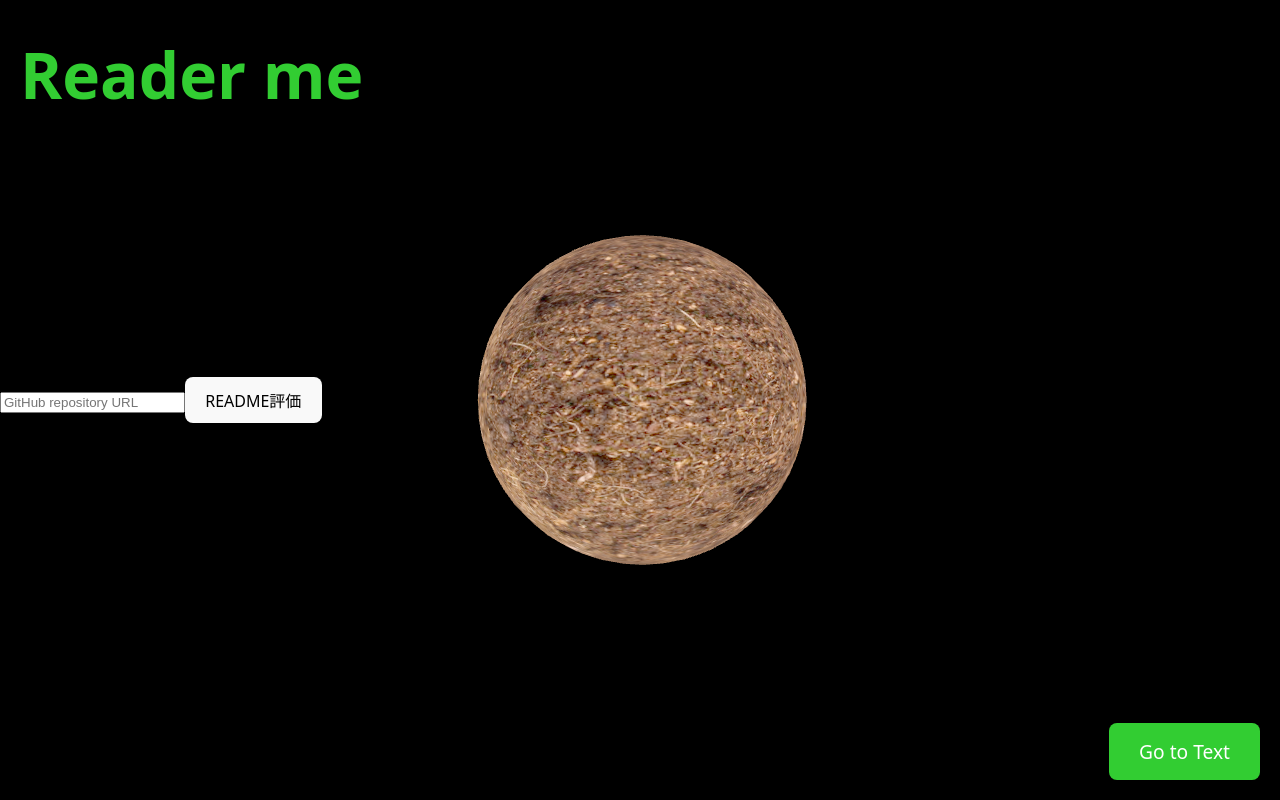
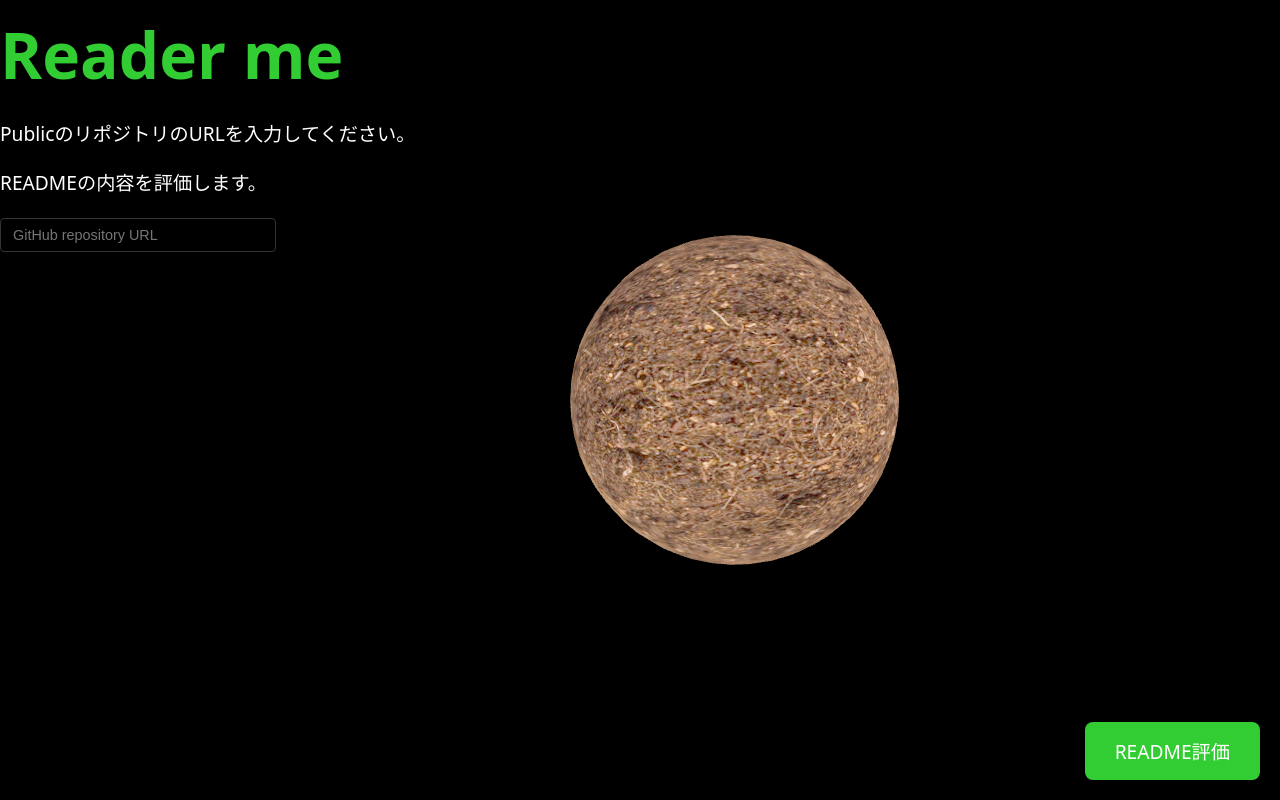
Before and after one commit to Yanai1005/Brakiocup2025-front, a React (Vite) app: page / in a window 1280 px wide. Built offline with nearby package versions, Linux system fonts and the light colour scheme.

Commit message:
home少し整え

```diff
--- a/src/pages/Home/home.css
+++ b/src/pages/Home/home.css
@@ -1,40 +1,91 @@
 .home-container {
-  display: flex;
-  flex-direction: column;
-  align-items: center;
+  position: relative;
+  width: 100%;
+  height: 100vh;
+  background-color: #000;
+  color: #fff;
+  overflow: hidden;
+}
+
+.app-title {
+  position: absolute;
+  top: 20px;
+  left: 20px;
+  z-index: 10;
+}
+
+.app-title h1 {
+  font-size: 3.5rem;
+  font-weight: bold;
+  color: #32cd32;
+  margin: 0;
 }
 
 .three-container {
   position: absolute;
-  right: 0;
-  top: 0;
-  width: 50%;
+  width: 100%;
   height: 100%;
+  display: flex;
+  justify-content: center;
+  align-items: center;
+  z-index: 0;
 }
 
-.app-name {
-  font-size: 4rem;
-  font-weight: bold;
-  color: #32cd32;
+.action-container {
   position: absolute;
-  top: 20px;
-  left: 20px;
+  bottom: 40px;
+  right: 40px;
+  width: auto;
+  z-index: 20;
 }
 
-.navigate-btn {
+.action-container form {
+  display: flex;
+  flex-direction: column;
+  align-items: flex-end;
+}
+
+.repo-input {
+  width: 250px;
+  padding: 8px 12px;
+  background-color: transparent;
+  border: 1px solid #333;
+  border-radius: 4px;
+  color: #fff;
+  font-size: 0.9rem;
+  margin-bottom: 10px;
+}
+
+.repo-input:focus {
+  outline: none;
+  border-color: #32cd32;
+}
+
+.readme-btn {
   background-color: #32cd32;
   color: white;
   border: none;
-  padding: 15px 30px;
-  font-size: 1.2rem;
-  border-radius: 8px;
-  position: fixed;
-  bottom: 20px;
-  right: 20px;
+  padding: 12px 20px;
+  font-size: 1rem;
+  border-radius: 4px;
   cursor: pointer;
   transition: background-color 0.3s;
+  width: 100%;
+  text-align: center;
 }
 
-.navigate-btn:hover {
+.readme-btn:hover {
   background-color: #28a828;
 }
+
+.readme-btn:disabled {
+  background-color: #1f631f;
+  cursor: not-allowed;
+}
+
+.error-message {
+  color: #ff5555;
+  margin-top: 10px;
+  text-align: right;
+  font-size: 0.9rem;
+}
--- a/src/pages/Home/home.jsx
+++ b/src/pages/Home/home.jsx
@@ -85,6 +85,8 @@
     <div className="home-container">
       <h1 className="app-name">Reader me</h1>
 
+      <p>PublicのリポジトリのURLを入力してください。</p>
+      <p>READMEの内容を評価します。</p>
       <form onSubmit={handleSubmit}>
         <input
           type="text"
@@ -96,14 +98,12 @@
         <button
           type="submit"
           disabled={isLoading}
+          className="navigate-btn"
         >
           {isLoading ? 'Loading...' : 'README評価'}
         </button>
       </form>
       {error && <p className="error-message">{error}</p>}
-      <Link to="/text">
-        <button className="navigate-btn">Go to Text</button>
-      </Link>
     </div >
   );
 };
```
